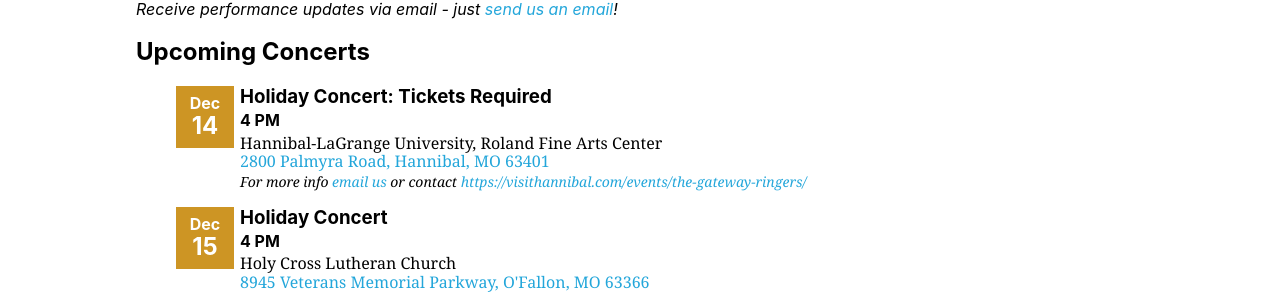
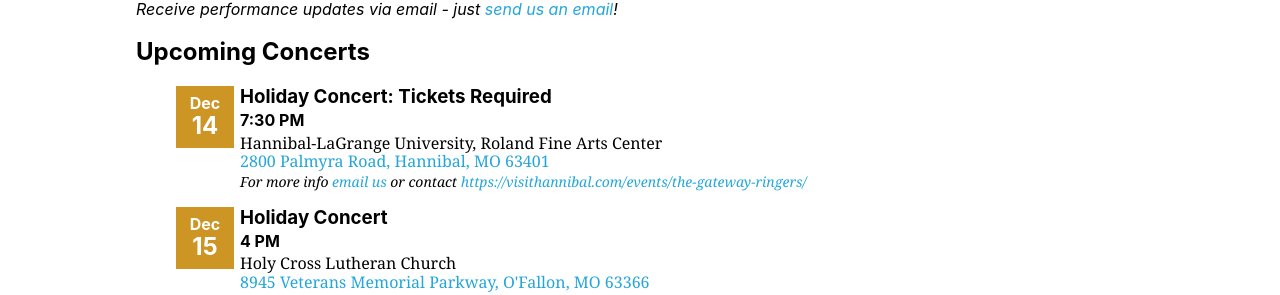
Before and after one commit to GatewayRingers/GatewayRingers.github.io, a Jekyll site: the page built from events.html, in a window 1280 px wide and 1400 px high. Shown: the part 325-620 px from the top of the window. Built offline with Jekyll 4.4.1, drawn with Linux system fonts in a browser that asks for light colours; nearby versions of some CDN libraries.

Commit message:
Update events.yml

```diff
--- a/_data/events.yml
+++ b/_data/events.yml
@@ -51,7 +51,7 @@
       contact: Jamie De Geer (636) 391-6685
     - date: 2024-12-14
       name: Holiday Concert&#58 Tickets Required
-      time: 4 PM
+      time: 7:30 PM
       location: Hannibal&#45LaGrange University, Roland Fine Arts Center
       address: 2800 Palmyra Road, Hannibal, MO 63401
       href: https://www.google.com/maps/place/2800+Palmyra+Rd,+Hannibal,+MO+63401/@39.7290223,-91.3934507,17z/data=!3m1!4b1!4m6!3m5!1s0x87ddef339b550b3f:0x57f9905117b659f1!8m2!3d39.7290182!4d-91.3908704!16s%2Fg%2F11cpgrnrm2?entry=ttu&g_ep=EgoyMDI0MTAyOS4wIKXMDSoASAFQAw%3D%3D
```
